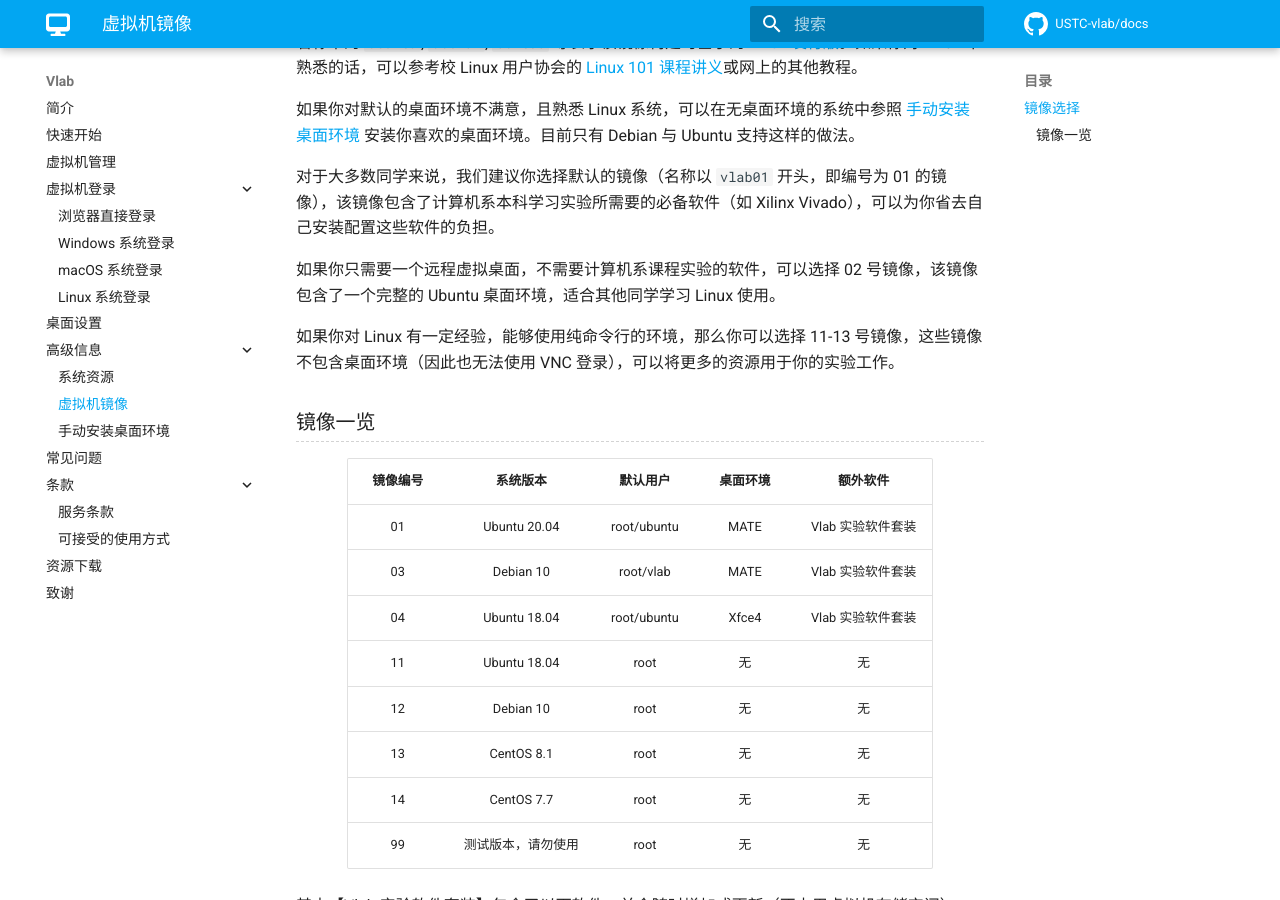
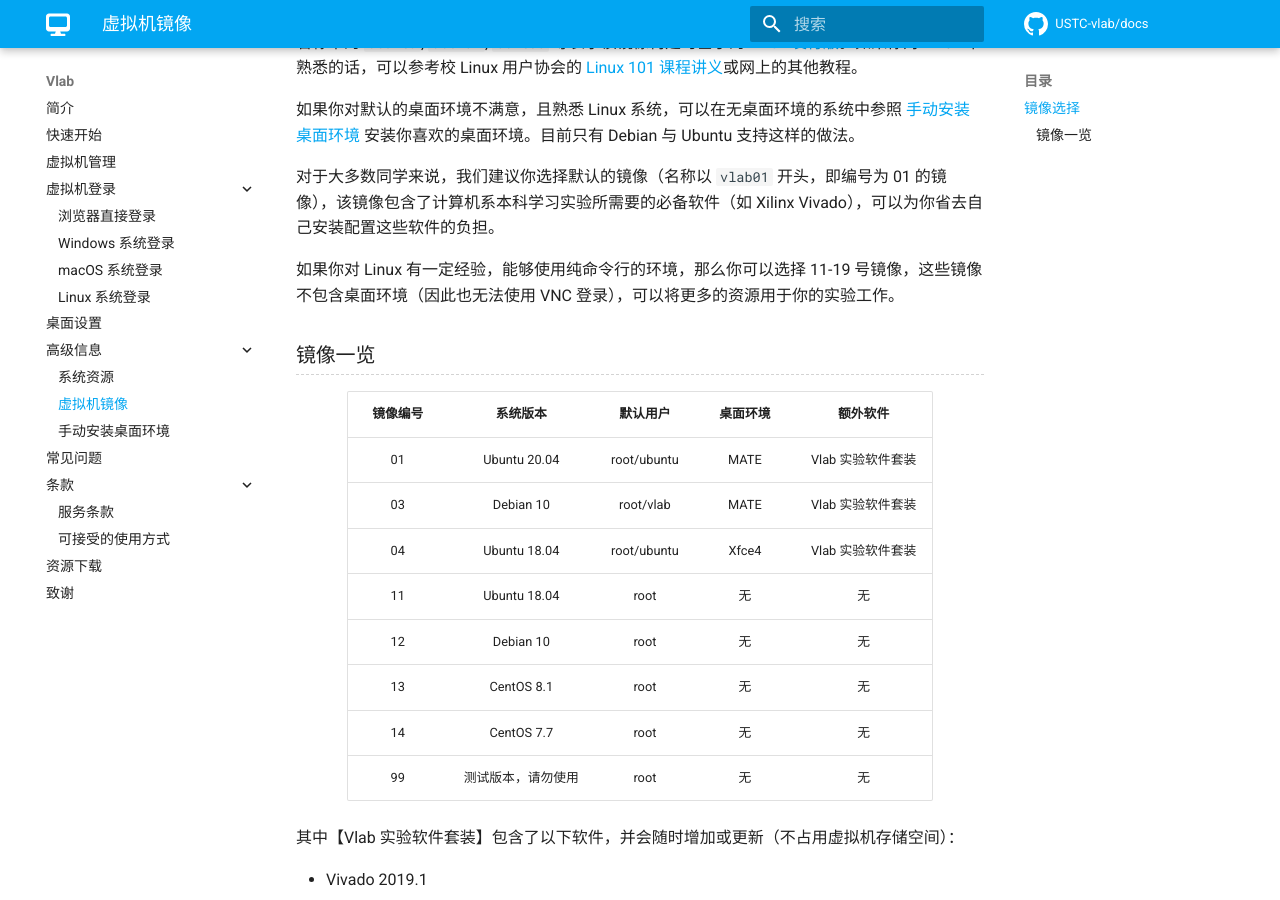
Before and after one commit to USTC-vlab/docs, an MkDocs documentation site: the page built from docs/vm/images.md, in a window 1280 px wide and 900 px high, scrolled down 556 px. Built offline with MkDocs 1.6.1 and Material for MkDocs 9.7.7, drawn with Linux system fonts in a browser that asks for light colours; comment, search, counter and statistics services are not loaded.

Commit message:
Small cleanup

```diff
--- a/docs/vm/images.md
+++ b/docs/vm/images.md
@@ -16,9 +16,7 @@
 
 对于大多数同学来说，我们建议你选择默认的镜像（名称以 `vlab01` 开头，即编号为 01 的镜像），该镜像包含了计算机系本科学习实验所需要的必备软件（如 Xilinx Vivado），可以为你省去自己安装配置这些软件的负担。
 
-如果你只需要一个远程虚拟桌面，不需要计算机系课程实验的软件，可以选择 02 号镜像，该镜像包含了一个完整的 Ubuntu 桌面环境，适合其他同学学习 Linux 使用。
-
-如果你对 Linux 有一定经验，能够使用纯命令行的环境，那么你可以选择 11-13 号镜像，这些镜像不包含桌面环境（因此也无法使用 VNC 登录），可以将更多的资源用于你的实验工作。
+如果你对 Linux 有一定经验，能够使用纯命令行的环境，那么你可以选择 11-19 号镜像，这些镜像不包含桌面环境（因此也无法使用 VNC 登录），可以将更多的资源用于你的实验工作。
 
 ### 镜像一览 {#image-content}
 
```
